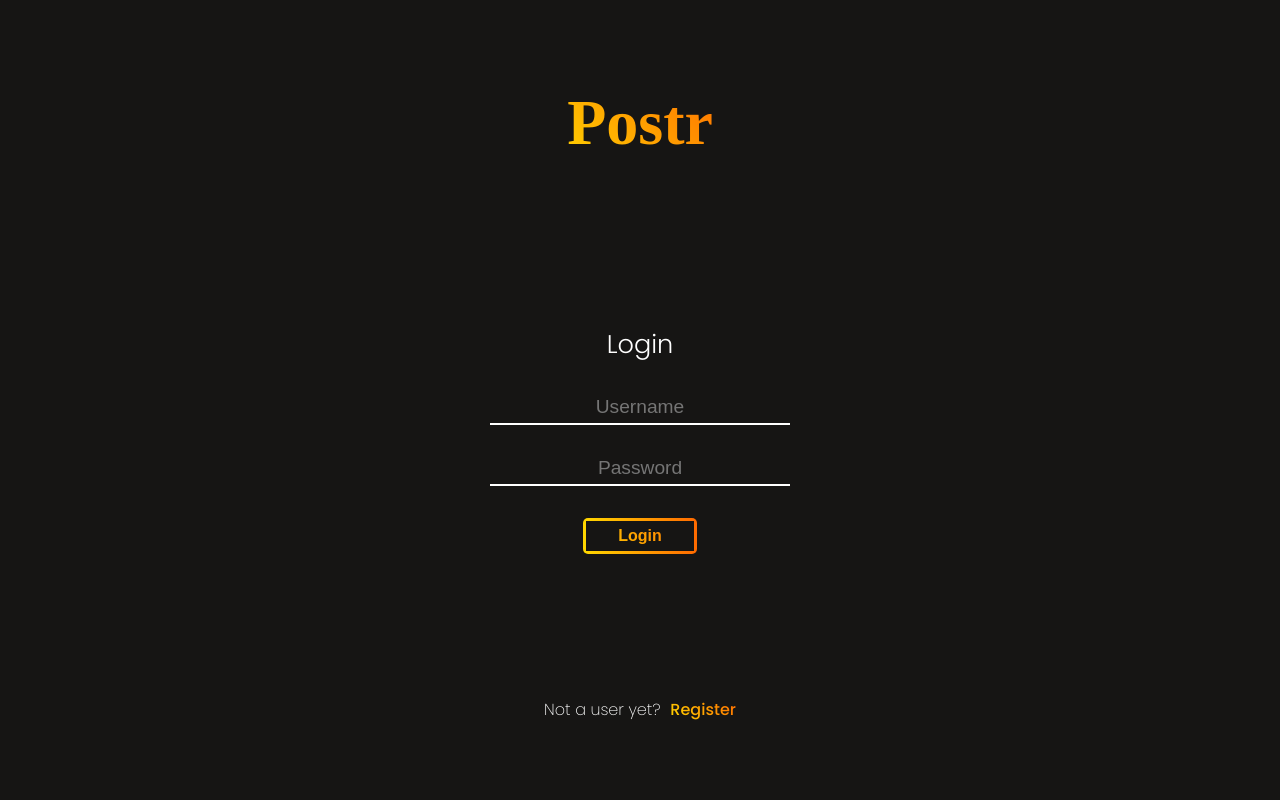
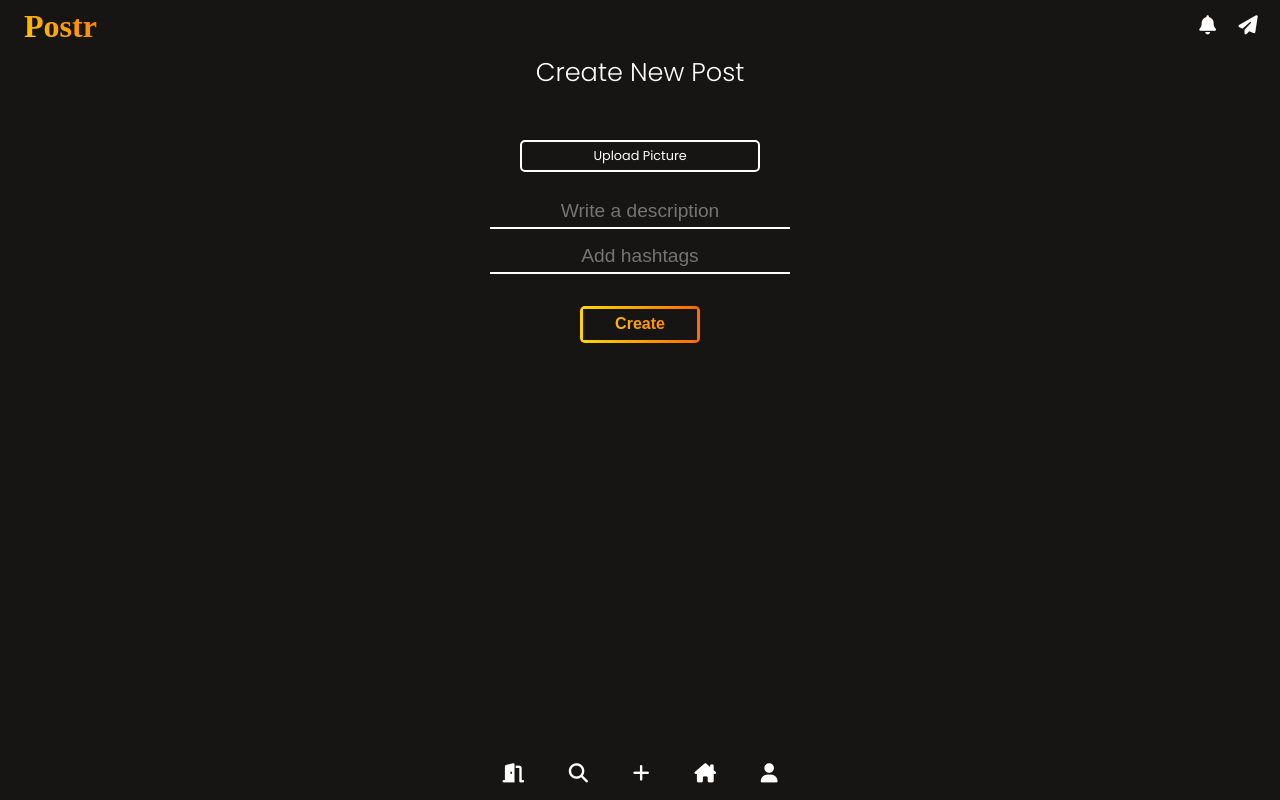
Before and after one commit to CatSnakeDeluxe/Examensprojekt, a React (Create React App) app in the folder frontend/: page /createPost in a window 1280 px wide. Before the commit this address led to /login. Built offline with nearby package versions, Linux system fonts and the light colour scheme; sample sign-in values are in the browser's storage; a web font is replaced by a local one.

Commit message:
finally got authentication to work

```diff
--- a/frontend/src/App.js
+++ b/frontend/src/App.js
@@ -13,7 +13,7 @@ import "./App.css";
 
 function App() {
   const { user } = useAuthContext();
-  // console.log(user);
+  console.log("APP", user);
   // const user = localStorage.getItem('user');
 
   return (
--- a/frontend/src/components/Feed/Feed.jsx
+++ b/frontend/src/components/Feed/Feed.jsx
@@ -9,6 +9,7 @@ import './Feed.css';
 const Feed = () => {
     const { posts, dispatch } = usePostsContext();
     const { user } = useAuthContext();
+    console.log("Hello from feed");
 
     useEffect(() => {
         const fetchPosts = async () => {
@@ -35,7 +36,7 @@ const Feed = () => {
     return (
         <div className="feedContainer">
             <Header />
-            <div className='posts'>
+            <div className="posts">
                 {posts && posts.map((post) => (
                     <Post key={post._id} post={post} />
                 ))}
--- /dev/null
+++ b/frontend/src/components/PostForm/PostForm.css
@@ -0,0 +1,44 @@
+.createPostForm {
+    display: flex;
+    flex-direction: column;
+    width: 300px;
+    margin: auto;
+}
+
+.createPostForm input[type="email"], input[type="text"], input[type="password"] {
+    text-align: center;
+    padding: 1rem 1rem 0.3rem 1rem;
+    background: transparent;
+    border: none;
+    border-bottom: 2px solid var(--white);
+    outline: none;
+    font-size: 1.2rem;
+    font-weight: 500;
+    color: var(--white);
+}
+
+.createPostForm textarea {
+    padding: 1rem 1rem 0.3rem 1rem;
+    background: transparent;
+    border: none;
+    font-family: 'Poppins', sans-serif;
+    border-bottom: 2px solid var(--white);
+    outline: none;
+    font-size: 1.2rem;
+    font-weight: 400;
+    color: var(--white);
+    text-align: center;
+    resize: none;
+}
+
+.createPostForm input[type="submit"] {
+    padding: 0.4rem 2rem;
+    margin-top: 2rem;
+    font-size: 1rem;
+    font-weight: 800;
+    border-width: 3px;
+    border-radius: 5px;
+    border-style: solid;
+    border-image: linear-gradient(to right, var(--yellow), var(--orange)) 1;
+    align-self: center;
+}
--- a/frontend/src/components/PostForm/PostForm.jsx
+++ b/frontend/src/components/PostForm/PostForm.jsx
@@ -4,6 +4,7 @@ import { useAuthContext } from "../../hooks/useAuthContext";
 import { useNavigate } from "react-router-dom";
 import Header from '../Header/Header';
 import Nav from '../Nav/Nav';
+import './PostForm.css';
 
 const PostForm = () => {
     const navigate = useNavigate();
@@ -55,15 +56,16 @@ const PostForm = () => {
         <div>
             <Header />
             <form className="createPostForm" onSubmit={handleSubmit}>
-                <h2>Add Post</h2>
-                <input type="textarea" value={description} onChange={(e) => setDescription(e.target.value)}/>
-                <input type="textarea" value={hashtags} onChange={(e) => setHashtags(e.target.value)}/>
+                <h2>Create New Post</h2>
                 <label className="custom-file-upload">
                     {/* <input type="file" name="file" value={fileName} onChange={(e) => setFileName(e.target.files[0])}/> */}
                     <input type="file" name="file" id="file" onChange={(e) => setFile(e.target.files[0])}/>
                     Upload Picture
                 </label>
-                <button>Create Post</button>
+                <p className="uploadFilename">{file.name}</p>
+                <input type="text" value={description} onChange={(e) => setDescription(e.target.value)} placeholder="Write a description"/>
+                <input type="text" value={hashtags} onChange={(e) => setHashtags(e.target.value)} placeholder="Add hashtags"/>
+                <input className="gradientText" type="submit" value="Create" />
                 {error && <div className="error">{error}</div>}
             </form>
             <Nav />
--- a/frontend/src/components/Signup/Signup.css
+++ b/frontend/src/components/Signup/Signup.css
@@ -95,3 +95,10 @@ input[type="file"] {
     margin-left: 10px;
     font-weight: 500;
 }
+
+.uploadFilename {
+    font-size: 0.8rem;
+    text-align: center;
+    margin-top: 0.8rem;
+    color: rgba(255, 255, 255, 0.6);
+}
--- a/frontend/src/components/Signup/Signup.jsx
+++ b/frontend/src/components/Signup/Signup.jsx
@@ -19,7 +19,7 @@ const Signup = () => {
     if (password) formData.append('password', password);
     if (description) formData.append('description', description);
     if (file) formData.append('file', file);
-    // console.log('FILE:', file);
+    // console.log('FILE:', file.name);
 
     const { signup } = useSignup();
 
@@ -46,6 +46,7 @@ const Signup = () => {
                     <input type="file" name="file" id="file" onChange={(e) => setFile(e.target.files[0])}/>
                     Upload Profile Picture
                 </label>
+                <p className="uploadFilename">{file.name}</p>
                 <input className="gradientText" type="submit" value="Register" />
                 {error && <div className="error">{error}</div>}
             </form>
--- a/frontend/src/components/UserPage/UserPage.jsx
+++ b/frontend/src/components/UserPage/UserPage.jsx
@@ -1,4 +1,6 @@
-// import { usePostsContext } from '../../hooks/usePostsContext';
+import { useEffect } from 'react';
+import Post from '../Post/Post';
+import { usePostsContext } from '../../hooks/usePostsContext';
 import { useAuthContext } from '../../hooks/useAuthContext';
 import Header from '../Header/Header';
 import Nav from '../Nav/Nav';
@@ -7,6 +9,30 @@ import './UserPage.css';
 const UserPage = () => {
     const { user } = useAuthContext();
     const imageUrl = `http://localhost:3001/static/${user.user.filename}`;
+    const { posts, dispatch } = usePostsContext();
+
+    useEffect(() => {
+        const fetchPosts = async () => {
+            const response = await fetch(`/api/post?userId=${user.user._id}`, {
+                headers: {
+                    'Authorization': `Bearer ${user.token}`
+                }
+            });
+
+            const json = await response.json();
+            const userPosts = json.filter(post => post.user === user.user._id);
+
+            if(response.ok) {
+                console.log(userPosts);
+                dispatch({type: 'SET_POSTS', payload: userPosts});
+            }
+        }
+
+        if (user) {
+            fetchPosts();
+        }
+
+    }, [dispatch, user]);
 
     return (
         <div>
@@ -38,8 +64,10 @@ const UserPage = () => {
             <div>
                 <p className="userPageDescription">{user.user.description}</p>
             </div>
-            <div>
-
+            <div className="posts">
+                {posts && posts.map((post) => (
+                    <Post key={post._id} post={post} />
+                ))}
             </div>
             <Nav />
         </div>
--- a/frontend/src/context/AuthContext.js
+++ b/frontend/src/context/AuthContext.js
@@ -15,11 +15,12 @@ export const authReducer = (state, action) => {
 
 export const AuthContextProvider = ({ children }) => {
   const [state, dispatch] = useReducer(authReducer, {
-    user: null
+    user: JSON.parse(localStorage.getItem('user'))
   })
 
   useEffect(() => {
     const user = JSON.parse(localStorage.getItem('user'));
+    console.log("INSIDE USEEFFECT", user);
 
     if (user) {
         dispatch({ type: 'LOGIN', payload: user });
--- a/frontend/src/hooks/useLogin.js
+++ b/frontend/src/hooks/useLogin.js
@@ -22,7 +22,6 @@ export const useLogin = () => {
     if (response.ok) {
       // save the user to local storage
       localStorage.setItem('user', JSON.stringify(json));
-      console.log("hejhej");
 
       // update the auth context
       dispatch({type: 'LOGIN', payload: json});
```
Also changed, not shown: 2 other files (tests, documents, lock files or other folders).
